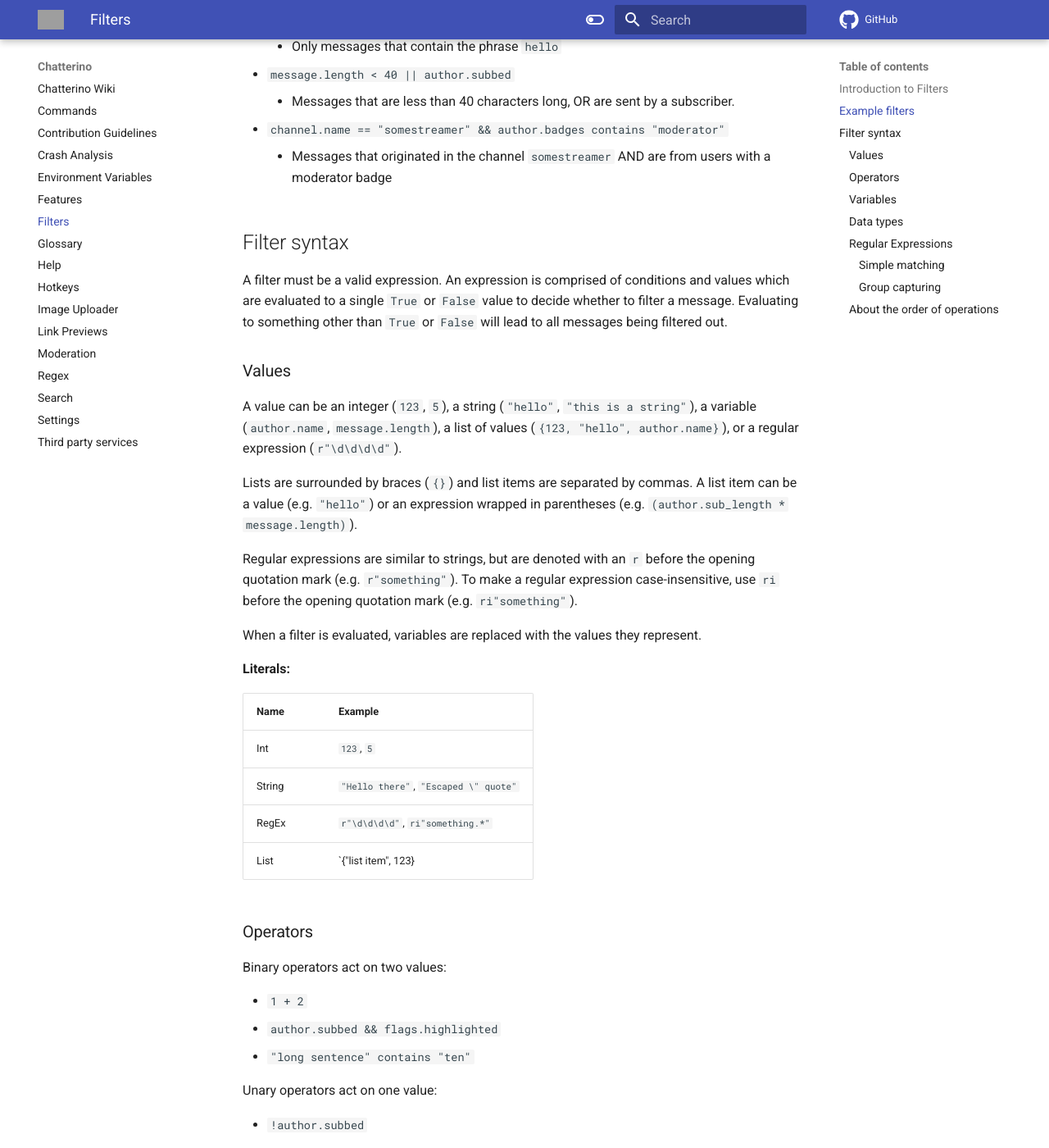
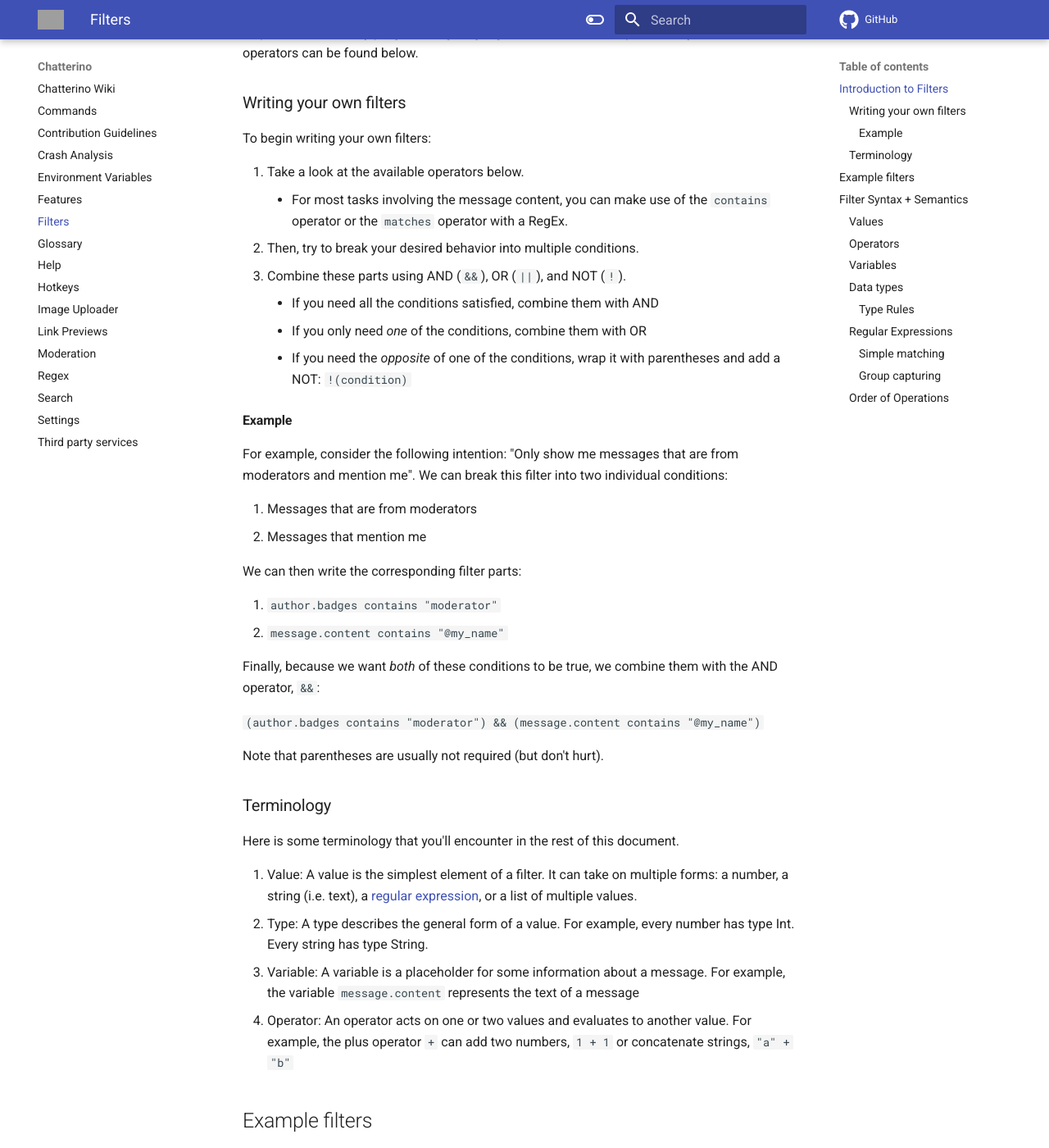
Before and after one commit to Chatterino/wiki, an MkDocs documentation site: the page built from docs/Filters.md, in a window 1280 px wide and 1400 px high, scrolled down 548 px. Shown: the whole window at 82% size. Built offline with MkDocs 1.6.1 and Material for MkDocs 9.7.7, drawn with Linux system fonts in a browser that asks for light colours; comment, search, counter and statistics services are not loaded; some of the changed text lies outside the part shown; grey boxes are pictures that could not be loaded.

Commit message:
First iterator of updated Filters docs with typing
* Adds a "Writing your own filters" section
* Explains terminology
* Explains typing rules and how they affect evaluation

```diff
--- a/docs/Filters.md
+++ b/docs/Filters.md
@@ -1,3 +1,7 @@
+Filters are a powerful tool to create your own custom, filtered channel splits. Filters allow you to selectively show messages that satisfy your own custom criteria: show subscribers' messages, moderator messages, channel point redemptions, new subscriptions, and more.
+
+Looking for inspiration? Look at some [example filters](#example-filters).
+
 ## Introduction to Filters
 
 Filters can be applied to splits to provide a selective view of messages. Filters are created in the Settings page and are applied by opening the Split menu (three dots) and selecting "Set filters". Applied filters are saved when you close and open Chatterino.
@@ -5,6 +9,44 @@
 Multiple filters can be applied to a Split. A message must pass all applied filters for it to be displayed.
 
 Simple filters are available through the Channel Filter Creator dialog. Advanced filters take inspiration from many programming languages, and the full description of keywords and operators can be found below.
+
+### Writing your own filters
+
+To begin writing your own filters:
+
+1. Take a look at the available operators below.
+    - For most tasks involving the message content, you can make use of the `contains` operator or the `matches` operator with a RegEx.
+2. Then, try to break your desired behavior into multiple conditions.
+3. Combine these parts using AND (`&&`), OR (`||`), and NOT (`!`).
+    - If you need all the conditions satisfied, combine them with AND
+    - If you only need *one* of the conditions, combine them with OR
+    - If you need the *opposite* of one of the conditions, wrap it with parentheses and add a NOT: `!(condition)`
+
+#### Example
+For example, consider the following intention: "Only show me messages that are from moderators and mention me". We can break this filter into two individual conditions:
+
+1. Messages that are from moderators
+2. Messages that mention me
+
+We can then write the corresponding filter parts:
+
+1. `author.badges contains "moderator"`
+2. `message.content contains "@my_name"`
+
+Finally, because we want *both* of these conditions to be true, we combine them with the AND operator, `&&`:
+
+`(author.badges contains "moderator") && (message.content contains "@my_name")`
+
+Note that parentheses are usually not required (but don't hurt).
+
+### Terminology
+
+Here is some terminology that you'll encounter in the rest of this document.
+
+1. Value: A value is the simplest element of a filter. It can take on multiple forms: a number, a string (i.e. text), a [regular expression](https://en.wikipedia.org/wiki/Regular_expression), or a list of multiple values.
+2. Type: A type describes the general form of a value. For example, every number has type Int. Every string has type String.
+3. Variable: A variable is a placeholder for some information about a message. For example, the variable `message.content` represents the text of a message
+4. Operator: An operator acts on one or two values and evaluates to another value. For example, the plus operator `+` can add two numbers, `1 + 1` or concatenate strings, `"a" + "b"`
 
 ## Example filters
 
@@ -15,19 +57,26 @@
 -   `channel.name == "somestreamer" && author.badges contains "moderator"`
     -   Messages that originated in the channel `somestreamer` AND are from users with a moderator badge
 
-## Filter syntax
+## Filter Syntax + Semantics
+
+This section is aimed at technical users who have experience with general purpose programming languages.
 
 A filter must be a valid expression. An expression is comprised of conditions and values which are evaluated to a single `True` or `False` value to decide whether to filter a message. Evaluating to something other than `True` or `False` will lead to all messages being filtered out.
 
 ### Values
 
-A value can be an integer (`123`, `5`), a string (`"hello"`, `"this is a string"`), a variable (`author.name`, `message.length`), a list of values (`{123, "hello", author.name}`), or a regular expression (`r"\d\d\d\d"`).
+A value can be:
 
-Lists are surrounded by braces (`{}`) and list items are separated by commas. A list item can be a value (e.g. `"hello"`) or an expression wrapped in parentheses (e.g. `(author.sub_length * message.length)`).
+1. An integer (`123`, `5`)
+2. A string (`"hello"`, `"this is a string"`)
+3. A variable (`author.name`, `message.length`)
+    - Technically, a variable isn't a value, but is given value by substitution
+    - When a filter is evaluated, variables are replaced with the values they represent
+4. A regular expression (`r"\d\d\d\d"`)
+5. A list of values (`{123, "hello", author.name}`)
 
 Regular expressions are similar to strings, but are denoted with an `r` before the opening quotation mark (e.g. `r"something"`). To make a regular expression case-insensitive, use `ri` before the opening quotation mark (e.g. `ri"something"`).
 
-When a filter is evaluated, variables are replaced with the values they represent.
 
 **Literals:**
 
@@ -52,26 +101,28 @@
 
 The following operators are available:
 
-| Operator            | Description                                             |
-| ------------------- | ------------------------------------------------------- |
-| `&&`                | And                                                     |
-| <code> \|\| </code> | Or                                                      |
-| `!`                 | Not                                                     |
-| `==`                | Equals                                                  |
-| `!=`                | Not equals                                              |
-| `<`                 | Less than                                               |
-| `<=`                | Less than or equal to                                   |
-| `>`                 | Greater than                                            |
-| `>=`                | Greater than or equal to                                |
-| `contains`          | String, List, or Map contains                           |
-| `startswith`        | String or List starts with text or string, respectively |
-| `endswith`          | String or List ends with text or string, respectively   |
-| `match`             | Match string with regular expression                    |
-| `+`                 | Add (or string concatenation)                           |
-| `-`                 | Subtract                                                |
-| `*`                 | Multiply                                                |
-| `/`                 | Divide (integer)                                        |
-| `%`                 | Modulus                                                 |
+| Operator            | Description                                                      |
+| ------------------- | ---------------------------------------------------------------- |
+| `&&`                | [Logical AND](https://en.wikipedia.org/wiki/Logical_conjunction) |
+| <code> \|\| </code> | [Logical OR](https://en.wikipedia.org/wiki/Logical_disjunction)  |
+| `!`                 | [Negation](https://en.wikipedia.org/wiki/Negation)               |
+| `==`                | Equals                                                           |
+| `!=`                | Not equals                                                       |
+| `<`                 | Less than                                                        |
+| `<=`                | Less than or equal to                                            |
+| `>`                 | Greater than                                                     |
+| `>=`                | Greater than or equal to                                         |
+| `contains`          | String, List, or Map contains                                    |
+| `startswith`        | String or List starts with text or value, respectively           |
+| `endswith`          | String or List ends with text or value, respectively             |
+| `match`             | Match string with regular expression                             |
+| `+`                 | Add (or string concatenation)                                    |
+| `-`                 | Subtract                                                         |
+| `*`                 | Multiply                                                         |
+| `/`                 | Divide (integer)                                                 |
+| `%`                 | Modulus                                                          |
+
+Please read about the [type rules](#type-rules) to better understand the evaluation semantics for operators that take multiple data types.
 
 ### Variables
 
@@ -110,17 +161,36 @@
 
 ### Data types
 
-Generally, data types won't be much of an issue. However, mismatching data types can cause confusing results.
+The Chatterino filter language is typed, meaning that every value has a type and only specific combinations of types are allowed when using operators. Generally, you won't run in to issues. The type system exists to warn you about any mistakes that your filter contains.
 
-For example:
+#### Type Rules
 
--   `"abc" + 123 == "abc123"` but `123 + "abc" != "123abc"`
--   `1 + "2" == 3` and `1 + "2" == "3"`.
+| Operator          | Form                            | Result   | Description                                                    |
+| ----------------- | ------------------------------- | -------- | -------------------------------------------------------------- |
+| `+`               | `Int + Int`                     | `Int`    | Adds two integers                                              |
+| `+`               | `String + Any`                  | `String` | Concatenates the first string with the second argument         |
+| `-`               | `Int - Int`                     | `Int`    | Subtracts two integers                                         |
+| `*`               | `Int * Int`                     | `Int`    | Multiplies two integers                                        |
+| `/`               | `Int / Int`                     | `Int`    | Divides two integers, discarding the remainder                 |
+| `%`               | `Int % Int`                     | `Int`    | Computes the modulus of two integers                           |
+| `&&`              | `Bool && Bool`                  | `Bool`   | Logical AND of two booleans                                    |
+| <code>\|\|</code> | <code>Bool \|\| Bool</code>     | `Bool`   | Logical OR of two booleans                                     |
+| `==`              | `Any == Any`                    | `Bool`   | Equality comparison of any two values                          |
+| `!=`              | `Any != Any`                    | `Bool`   | Inequality comparison of any two values                        |
+| `>`               | `Int > Int`                     | `Bool`   | Greater than comparison of two integers                        |
+| `>=`              | `Int >= Int`                    | `Bool`   | Greater than or equal to comparison of two integers            |
+| `<`               | `Int < Int`                     | `Bool`   | Less than comparison of two integers                           |
+| `<=`              | `Int <= Int`                    | `Bool`   | Less than or equal to comparison of two integers               |
+| `startswith`      | `List startswith Any`           | `Bool`   | Checks whether the list has the given value as its first value |
+| `startswith`      | `String startswith String`      | `Bool`   | Checks whether the first string starts with the second string  |
+| `endswith`        | `List endswith Any`             | `Bool`   | Checks whether the list has the given value as its last value  |
+| `endswith`        | `String endswith String`        | `Bool`   | Checks whether the first string ends with the second string    |
+| `contains`        | `List contains Any`             | `Bool`   | Checks whether the list contains the given value               |
+| `contains`        | `Map contains Any`              | `Bool`   | Checks whether the map has the given value as a key            |
+| `contains`        | `String contains String`        | `Bool`   | Checks whether the first string contains the second string     |
+| `match`           | `String match RegEx`            | `Bool`   | Checks whether the string matches the given regular expression |
+| `match`           | `String match {RegEx, n : Int}` | `String` | Returns the `n`th matching capture group, or the empty string  |
 
-Chatterino will try to transform incompatible types for operations, but it isn't always successful.
-If two types can't mix, `False` or `0` will be returned, depending on the context.
-
-Double check the table above to see the types of each variable to prevent unexpected results.
 
 ### Regular Expressions
 
```
Also changed, not shown: other parts of docs/Filters.md (+1 -1 lines).
